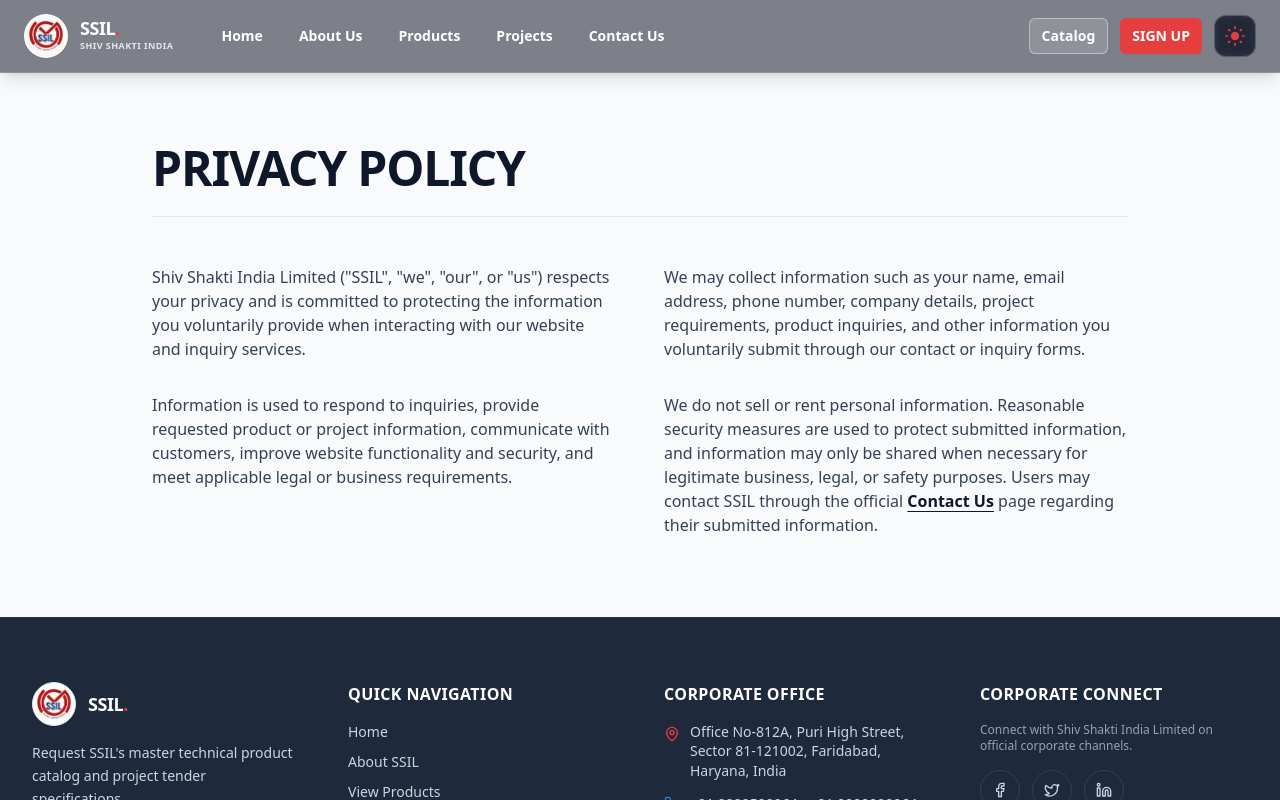
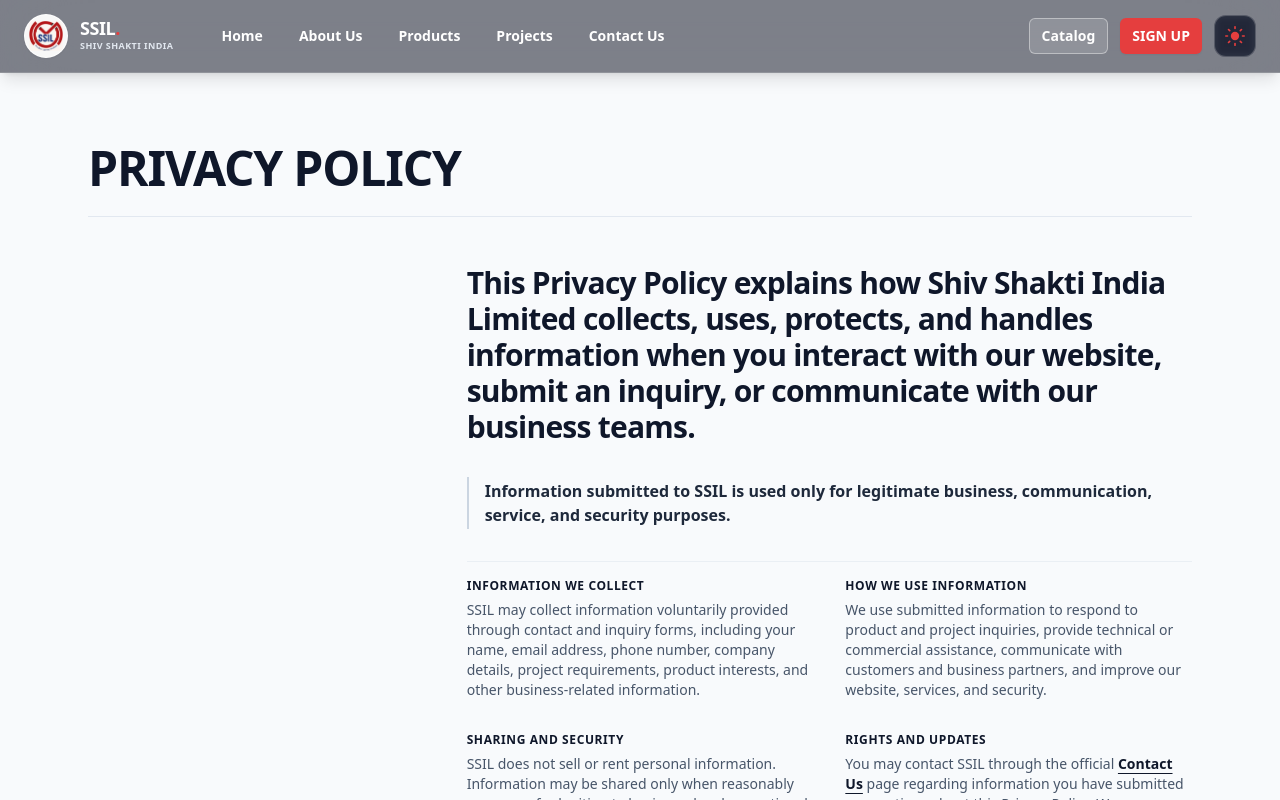
Before and after one commit to Harshit-SSPL/HarshitSSPL, a Next.js app in the folder frontend/: page /privacy-policy in a window 1280 px wide. Shown: the top 800 px of the page. Built offline with nearby package versions, Linux system fonts and the light colour scheme.

Commit message:
Redesign Privacy Policy page into asymmetric right-shifted editorial composition

```diff
--- a/frontend/app/privacy-policy/page.tsx
+++ b/frontend/app/privacy-policy/page.tsx
@@ -15,7 +15,7 @@ export default function PrivacyPolicyPage() {
 
   return (
     <div className="w-full bg-slate-50 dark:bg-slate-950 text-slate-900 dark:text-slate-100 transition-colors duration-300 pt-28 sm:pt-32 md:pt-36 pb-16 md:pb-20">
-      <div className="container mx-auto px-4 md:px-6 max-w-5xl">
+      <div className="container mx-auto px-4 md:px-6 max-w-6xl">
 
         {/* Single Privacy Policy Heading (Exact 1 Heading, Black in Light Mode, White in Dark Mode) */}
         <h1 className="text-3xl sm:text-4xl lg:text-5xl font-black tracking-tight text-slate-900 dark:text-white uppercase mb-6">
@@ -23,39 +23,76 @@ export default function PrivacyPolicyPage() {
         </h1>
 
         {/* Thin Horizontal Divider */}
-        <div className="border-b border-slate-200 dark:border-slate-800 mb-8 sm:mb-10 md:mb-12" />
+        <div className="border-b border-slate-200 dark:border-slate-800 mb-8 sm:mb-12" />
 
-        {/* Compact 4-Paragraph Editorial 2-Column Grid */}
-        <div className="grid grid-cols-1 md:grid-cols-2 gap-x-12 gap-y-6 sm:gap-y-8 md:gap-y-10 text-sm sm:text-base leading-relaxed text-slate-700 dark:text-slate-300 font-normal">
+        {/* Asymmetric Composition: Left Whitespace (4 Cols) + Right-Shifted Content (8 Cols) */}
+        <div className="grid grid-cols-1 lg:grid-cols-12 gap-8">
 
-          {/* Left Column (Paragraph 1 & Paragraph 3) */}
-          <div className="space-y-6 sm:space-y-8">
-            {/* Paragraph 1 — Privacy Overview */}
-            <p>
-              Shiv Shakti India Limited (&quot;SSIL&quot;, &quot;we&quot;, &quot;our&quot;, or &quot;us&quot;) respects your privacy and is committed to protecting the information you voluntarily provide when interacting with our website and inquiry services.
+          {/* Left Side: Intentional Whitespace on Desktop (4 Cols) */}
+          <div className="hidden lg:block lg:col-span-4" />
+
+          {/* Right Side: Primary Content Composition (8 Cols) */}
+          <div className="lg:col-span-8 space-y-6 sm:space-y-8">
+
+            {/* Large Bold Policy Statement */}
+            <p className="text-xl sm:text-2xl lg:text-3xl font-bold tracking-tight text-slate-900 dark:text-white leading-snug">
+              This Privacy Policy explains how Shiv Shakti India Limited collects, uses, protects, and handles information when you interact with our website, submit an inquiry, or communicate with our business teams.
             </p>
 
-            {/* Paragraph 3 — How Information Is Used */}
+            {/* Slightly Emphasized Supporting Statement */}
+            <p className="text-sm sm:text-base font-semibold text-slate-800 dark:text-slate-200 border-l-2 border-slate-300 dark:border-slate-700 pl-4 py-0.5">
+              Information submitted to SSIL is used only for legitimate business, communication, service, and security purposes.
+            </p>
+
+            {/* Four Small Supporting Paragraphs (2-Column Grid on Right Side) */}
+            <div className="grid grid-cols-1 sm:grid-cols-2 gap-6 sm:gap-8 pt-4 text-xs sm:text-sm text-slate-600 dark:text-slate-400 font-normal leading-relaxed border-t border-slate-200/60 dark:border-slate-800/80">
+
+              {/* Paragraph 1 — Information We Collect */}
+              <div className="space-y-1.5">
+                <h4 className="text-xs font-bold uppercase tracking-wider text-slate-900 dark:text-slate-200">
+                  Information We Collect
+                </h4>
                 <p>
-              Information is used to respond to inquiries, provide requested product or project information, communicate with customers, improve website functionality and security, and meet applicable legal or business requirements.
+                  SSIL may collect information voluntarily provided through contact and inquiry forms, including your name, email address, phone number, company details, project requirements, product interests, and other business-related information.
                 </p>
               </div>
 
-          {/* Right Column (Paragraph 2 & Paragraph 4) */}
-          <div className="space-y-6 sm:space-y-8">
-            {/* Paragraph 2 — Information We Collect */}
+              {/* Paragraph 2 — How We Use Information */}
+              <div className="space-y-1.5">
+                <h4 className="text-xs font-bold uppercase tracking-wider text-slate-900 dark:text-slate-200">
+                  How We Use Information
+                </h4>
                 <p>
-              We may collect information such as your name, email address, phone number, company details, project requirements, product inquiries, and other information you voluntarily submit through our contact or inquiry forms.
+                  We use submitted information to respond to product and project inquiries, provide technical or commercial assistance, communicate with customers and business partners, and improve our website, services, and security.
                 </p>
+              </div>
 
-            {/* Paragraph 4 — Security, Sharing & Rights */}
+              {/* Paragraph 3 — Sharing and Security */}
+              <div className="space-y-1.5">
+                <h4 className="text-xs font-bold uppercase tracking-wider text-slate-900 dark:text-slate-200">
+                  Sharing and Security
+                </h4>
                 <p>
-              We do not sell or rent personal information. Reasonable security measures are used to protect submitted information, and information may only be shared when necessary for legitimate business, legal, or safety purposes. Users may contact SSIL through the official{" "}
+                  SSIL does not sell or rent personal information. Information may be shared only when reasonably necessary for legitimate business, legal, operational, or safety purposes, while reasonable safeguards are used to protect submitted information.
+                </p>
+              </div>
+
+              {/* Paragraph 4 — Rights and Updates */}
+              <div className="space-y-1.5">
+                <h4 className="text-xs font-bold uppercase tracking-wider text-slate-900 dark:text-slate-200">
+                  Rights and Updates
+                </h4>
+                <p>
+                  You may contact SSIL through the official{" "}
                   <Link href="/contact" className="text-slate-900 dark:text-white font-semibold underline underline-offset-4 hover:text-ssil-red transition-colors">
                     Contact Us
                   </Link>{" "}
-              page regarding their submitted information.
+                  page regarding information you have submitted or questions about this Privacy Policy. We may update this policy when operational, legal, or regulatory requirements change.
                 </p>
+              </div>
+
+            </div>
+
           </div>
 
         </div>
```
Lines whose indentation alone changed are shown as unchanged.
